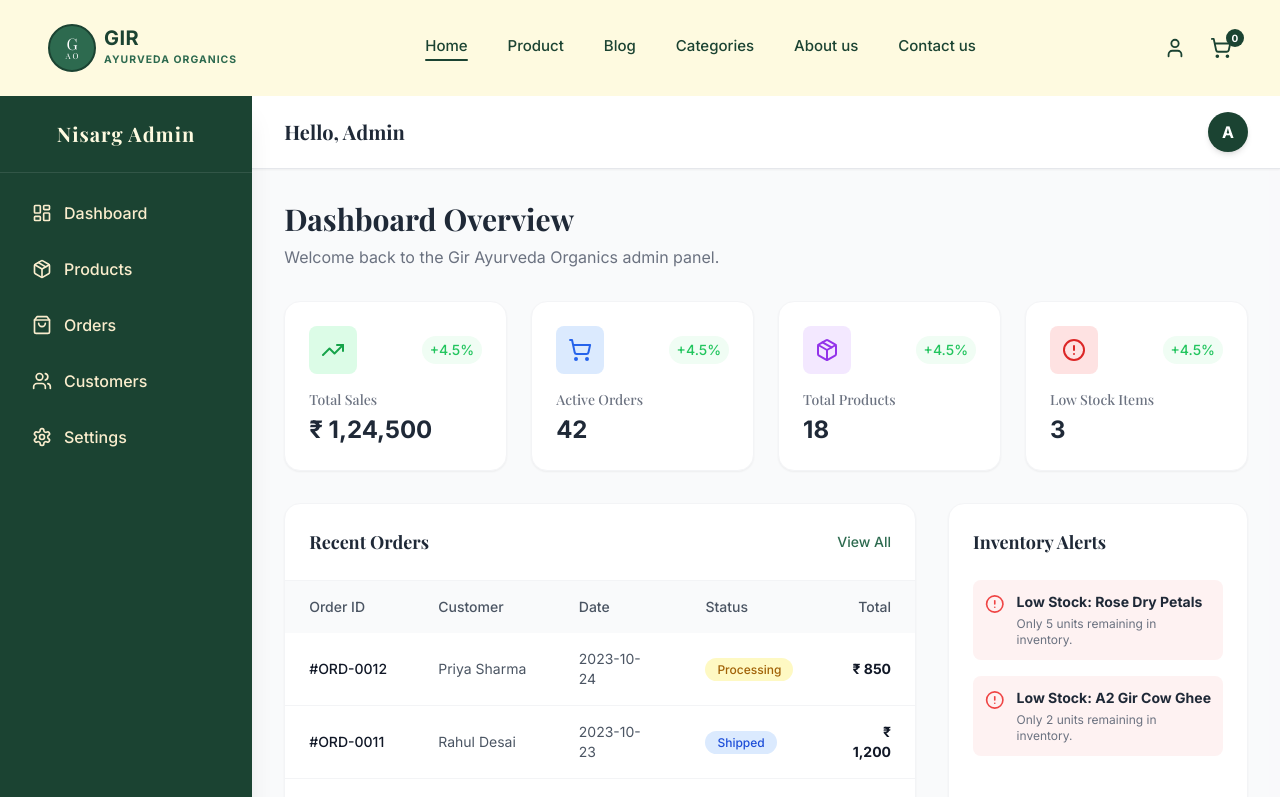
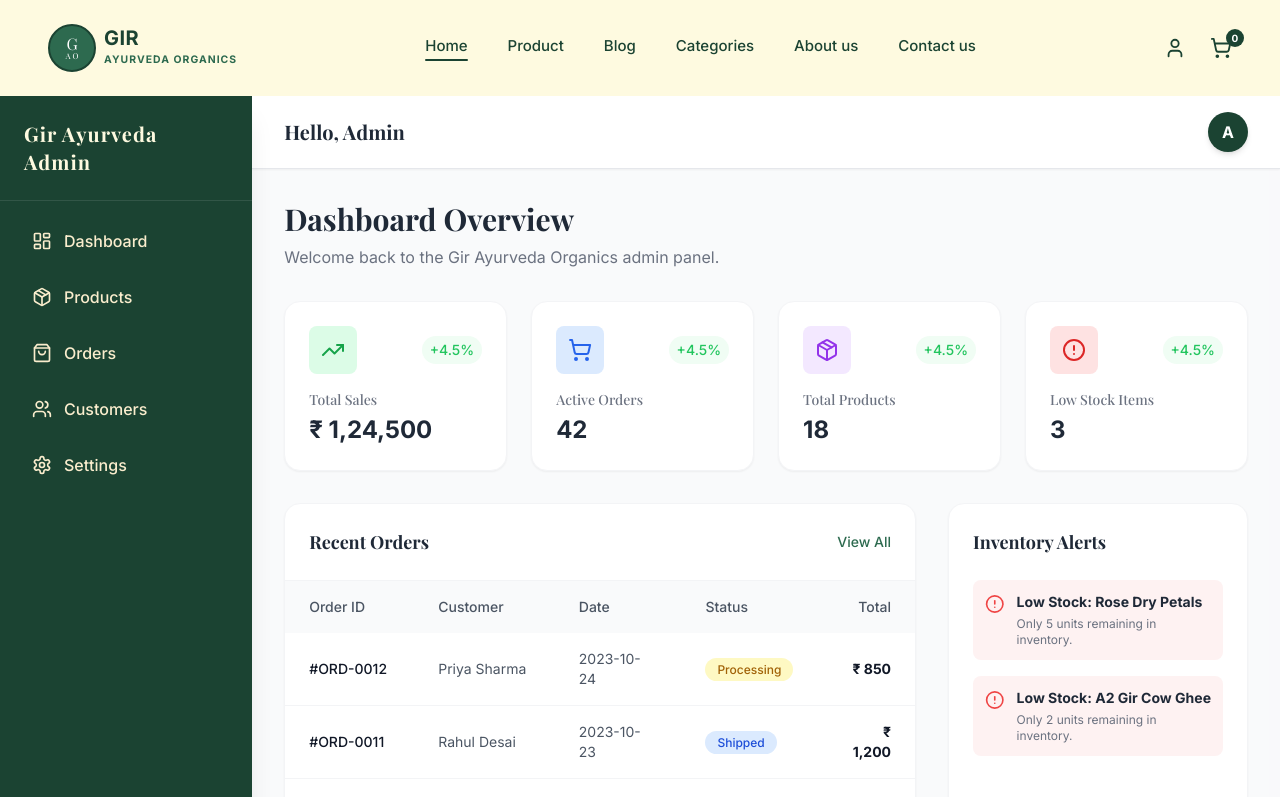
Before and after one commit to Jignesh-Sarvaiya/WebSite, a Next.js app: page /admin in a window 1280 px wide. Shown: the top 797 px of the page. Built offline with nearby package versions, Linux system fonts and the light colour scheme; a web font is replaced by a local one.

Commit message:
Update Admin title to Gir Ayurveda Admin

```diff
--- a/app/admin/layout.tsx
+++ b/app/admin/layout.tsx
@@ -20,7 +20,7 @@ export default function AdminLayout({
       <aside className="w-full md:w-64 bg-nature-darkGreen text-white flex flex-col md:h-screen sticky top-0 md:sticky z-40 shadow-xl">
         <div className="p-6 border-b border-white/10 flex items-center justify-between md:justify-center">
           <Link href="/" className="font-serif text-xl font-bold tracking-wider text-nature-beige">
-            Nisarg Admin
+            Gir Ayurveda Admin
           </Link>
           <Link href="/" className="md:hidden text-xs bg-white/20 px-3 py-1 rounded hover:bg-white/30 transition-colors">
             View Store
```
